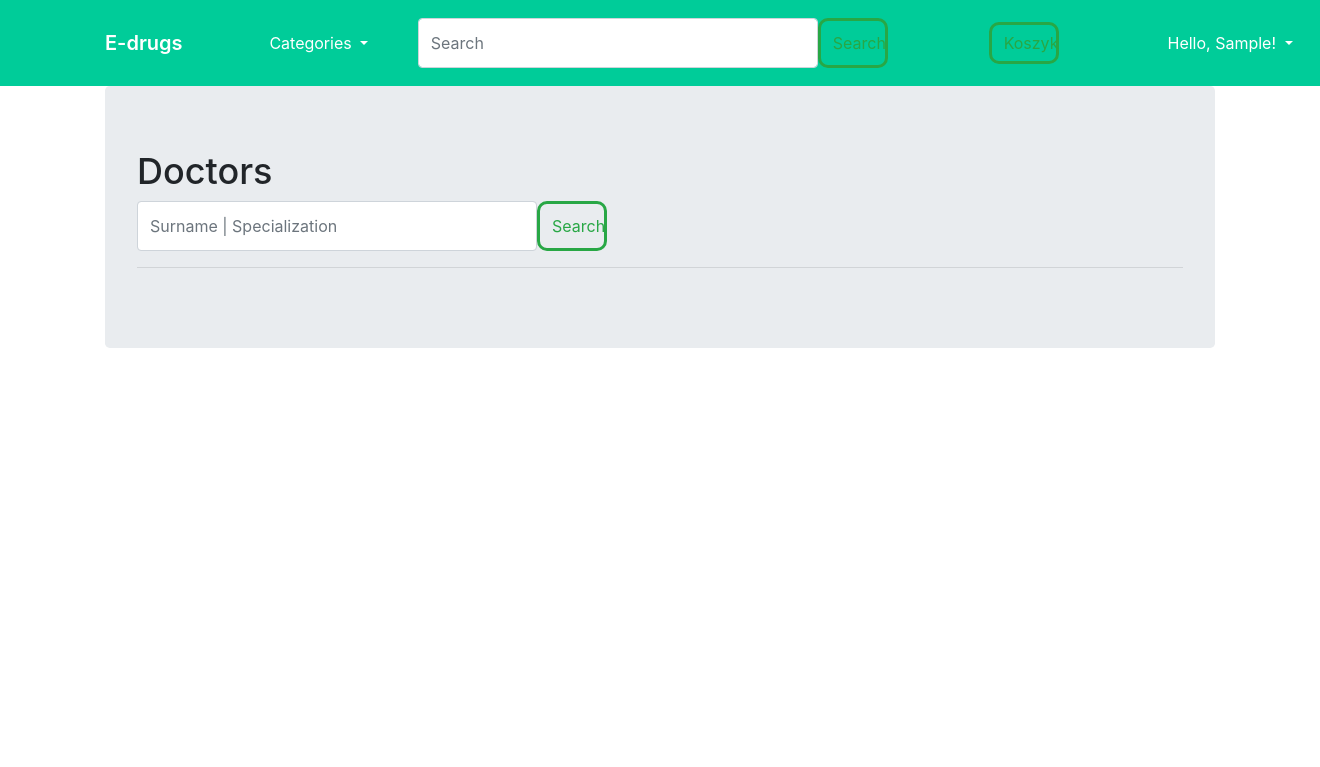
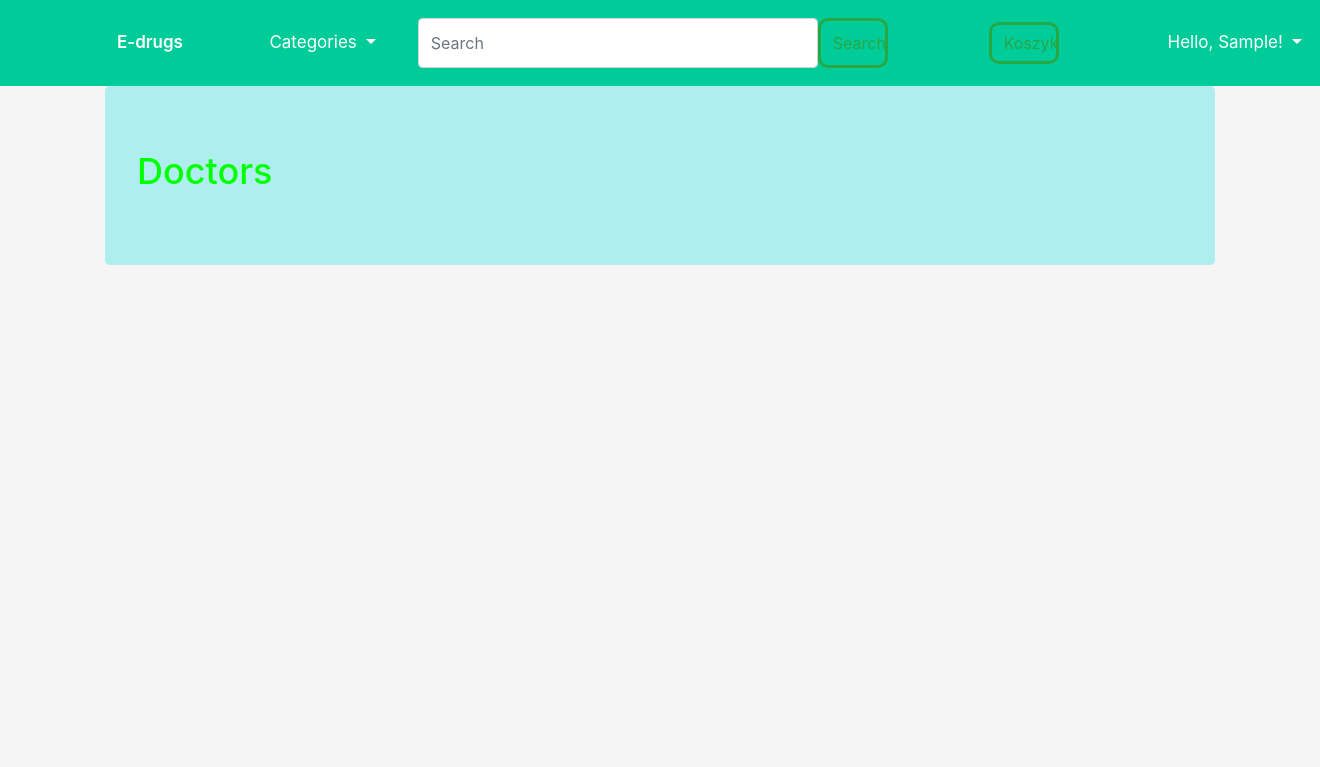
Before and after one commit to KarolinaKDaniel/SDA_project, a Django app: page /accounts/doctors in a window 1320 px wide. Shown: the top 767 px of the page. Run offline with Django 4.2, Linux system fonts and the light colour scheme; the visitor is signed in with stand-in values (Sample User, id 1); data comes from the database, SQL or seed files in the repository; some libraries are stand-ins or nearby versions.

Commit message:
frontend in progress: - add pagination for doctorlistview and medicineslistview.

```diff
--- a/final_project/accounts/templates/doctors.html
+++ b/final_project/accounts/templates/doctors.html
@@ -8,17 +8,17 @@ Doctors
 {% block content %}
 
 <h1>Doctors</h1>
-<form class="d-flex" method=POST action="{% url 'search-doctor' %}">
-    {% csrf_token %}
-    <div class="col-xs-2">
-        <input class="form-control me-2" type="search" placeholder="Surname | Specialization" aria-label="Search"
-               name="searched">
-    </div>
-    <button class="btn btn-outline-success" type="submit">
-        Search
-    </button>
-</form>
-<hr>
+<!--<form class="d-flex" method=POST action="{% url 'search-doctor' %}">-->
+<!--    {% csrf_token %}-->
+<!--    <div class="col-xs-2">-->
+<!--        <input class="form-control me-2" type="search" placeholder="Surname | Specialization" aria-label="Search"-->
+<!--               name="searched">-->
+<!--    </div>-->
+<!--    <button class="btn btn-outline-success" type="submit">-->
+<!--        Search-->
+<!--    </button>-->
+<!--</form>-->
+<!--<hr>-->
 
 {% if searched or doctors %}
 <ul class="list-group list-group-flush">
@@ -31,7 +31,7 @@ Doctors
                      alt="a photo of doctor">
             </div>
             <div class="media-body">
-                <h4 class="media-heading"><a href="{% url 'doctor-detail' doc.id %}">Dr {{ doc.my_user.first_name }} {{ doc.my_user.last_name }}</a></h4>
+                <h4 class="media-heading"><a href="{% url 'doctor-detail' doc.id %}">Dr {{ doc }}</a></h4>
                 <p>Specialization: {{ doc.specialization }}</p>
             </div>
         </div>
@@ -41,9 +41,10 @@ Doctors
     <h3>Sorry, I can't find a doctor!</h3>
 
     {% endfor %}
+    </div>
 
-    </div>
 </ul>
+{% include "pagination.html" with page=page_obj %}
 {% endif %}
 
 {% endblock %}
--- a/final_project/accounts/views.py
+++ b/final_project/accounts/views.py
@@ -6,8 +6,10 @@ from django.views.generic import ListView, DetailView, CreateView
 
 from .models import Patient, Doctor
 
+
 class CustomLoginView(LoginView):
     template_name = 'login.html'
+
 
 class PatientCreateView(CreateView):
     template_name = 'patient_form.html'
@@ -29,6 +31,7 @@ class DoctorDetailView(DetailView):
 
 class DoctorListView(ListView):
     template_name = 'doctors.html'
+    paginate_by = 3
     model = Doctor
     context_object_name = 'doctors'
 
--- a/final_project/e_drugs/templates/base.html
+++ b/final_project/e_drugs/templates/base.html
@@ -55,9 +55,10 @@
         <!--            </a>-->
         <!--        </div>-->
         <!--    </div>-->
-        <form class="d-flex">
+        <form class="d-flex"  method=POST action="{% url 'search-medicine' %}">
+            {% csrf_token %}
             <input class="form-control me-2" type="search" placeholder="Search" aria-label="Search">
-            <button class="btn btn-outline-success" type="submit">Search</button>
+            <button class="btn btn-outline-success" type="submit" name="searched">Search</button>
         </form>
         <form class="d-flex">
             <button class="btn btn-outline-success" type="submit">Koszyk</button>
--- a/final_project/e_drugs/templates/medicines.html
+++ b/final_project/e_drugs/templates/medicines.html
@@ -20,7 +20,7 @@ Medicines
 <!--</form>-->
 <a class="btn btn-secondary" href="{% url 'medicines-all' %}?s=name">name</a>
 <a class="btn btn-secondary" href="{% url 'medicines-all' %}?s=price_net">price</a>
-{% if searched or medicines %}
+{% if medicines or searched %}
 <ul class="list-group list-group-flush">
     {% for med in medicines %}
     <li class="list-group-item"><b><a href="{% url 'medicine-detail' med.id %}">{{ med.name }}</a></b>
@@ -36,5 +36,6 @@ Medicines
     <h3>Sorry, I can't find medicine with {{ searched }}</h3>
     {% endfor %}
 </ul>
+{% include "pagination.html" with page=medicines %}
 {% endif %}
 {% endblock %}
--- a/final_project/static/css/style.css
+++ b/final_project/static/css/style.css
@@ -3,12 +3,21 @@ html {
 }
 
 body {
-    background-color: white;
+    background-color: WhiteSmoke;
 }
+
 
 
 h1 {
     font-size: 36px;
+    color: #00ff00;
+}
+
+.borderh {
+    border: 3px solid #00ff00;
+    padding: 10px;
+    border-radius: 20px;
+    margin-bottom: 10px;
 }
 
 .container {
@@ -68,9 +77,13 @@ nav a {
     width: 5%;
 }
 
-.nav-links a {
-    transition: .3s all;
-    color: white;
+.navbar a {
+  float: left;
+  text-align: center;
+  padding: 12px;
+  color: white;
+  text-decoration: none;
+  font-size: 17px;
 }
 
 .nav-links a:hover {
@@ -104,3 +117,17 @@ nav a {
     background: aqua;
     border-radius: 20px;
     }
+
+
+.jumbotron {
+  background-color: paleturquoise;
+}
+
+section {
+     margin-bottom: 80px;
+     }
+
+.pagination {
+    margin:40px auto;
+    font-weight:bold;
+}
```
Also changed, not shown: final_project/e_drugs/templates/main_page.html (+30 -7 lines), final_project/e_drugs/templates/pagination.html (added, +13 -0 lines), final_project/e_drugs/views.py (+10 -8 lines).
